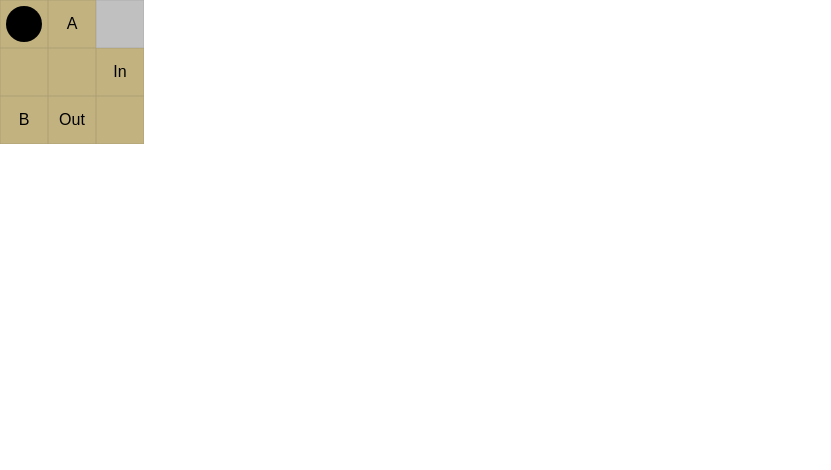
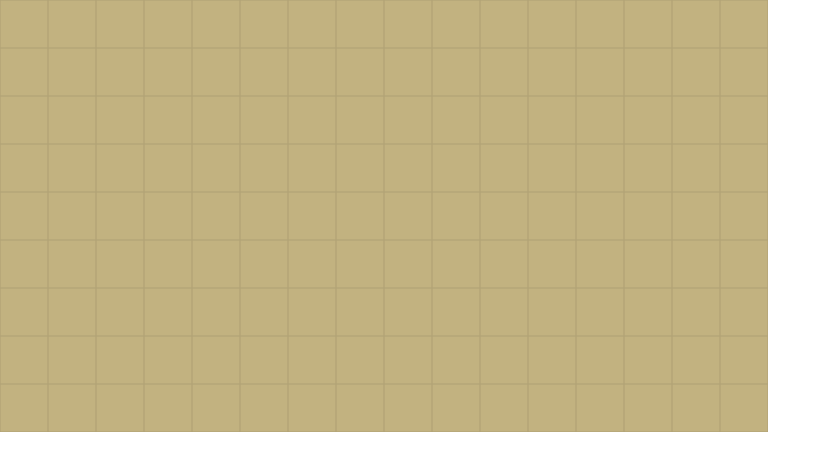
Before and after one commit to borodean/demo-pathfinder, a React (Create React App) app: page / in a window 1280 px wide. Shown: the top 470 px of the page, without its empty margins (0-831 px from the left). Built offline with nearby package versions, Linux system fonts and the light colour scheme.

Commit message:
Wire the Grid component to the store

```diff
--- a/src/components/App/index.tsx
+++ b/src/components/App/index.tsx
@@ -1,9 +1,25 @@
-import React from 'react';
+import React, { FunctionComponent } from 'react';
+import { connect } from 'react-redux';
 
 import Grid from 'components/Grid';
+import { AppState } from 'store';
+import { updateCell } from 'store/grid/actions';
+import { GridState } from 'store/grid/types';
 
-const App = () => {
-  return <Grid />;
+interface Props {
+  grid: GridState;
+  updateCell: typeof updateCell;
+}
+
+const App: FunctionComponent<Props> = ({ grid }) => {
+  return <Grid columns={grid.columns} />;
 };
 
-export default App;
+const mapStateToProps = (state: AppState) => ({
+  grid: state.grid
+});
+
+export default connect(
+  mapStateToProps,
+  { updateCell }
+)(App);
--- a/src/components/Grid/index.tsx
+++ b/src/components/Grid/index.tsx
@@ -1,21 +1,20 @@
+import { flatMap } from 'lodash';
 import React, { FunctionComponent } from 'react';
 
 import { CellType } from 'config/constants';
 
 import { Cell, Grid } from './styles';
 
-const GridComponent: FunctionComponent = () => {
+interface Props {
+  columns: ReadonlyArray<ReadonlyArray<CellType>>;
+}
+
+const GridComponent: FunctionComponent<Props> = ({ columns }) => {
   return (
-    <Grid width={3}>
-      <Cell type={CellType.Boulder} />
-      <Cell type={CellType.StartingLocation} />
-      <Cell type={CellType.Gravel} />
-      <Cell />
-      <Cell />
-      <Cell type={CellType.WormholeEntrance} />
-      <Cell type={CellType.TargetLocation} />
-      <Cell type={CellType.WormholeExit} />
-      <Cell />
+    <Grid width={columns.length}>
+      {flatMap(columns, (types, x) =>
+        types.map((type, y) => <Cell key={`${x}:${y}`} type={type} />)
+      )}
     </Grid>
   );
 };
--- a/src/config/constants.ts
+++ b/src/config/constants.ts
@@ -1,4 +1,6 @@
 export const CellSize = 48;
+export const GridHeight = 9;
+export const GridWidth = 16;
 
 export enum CellType {
   Boulder,
--- a/src/store/grid/reducers.ts
+++ b/src/store/grid/reducers.ts
@@ -1,11 +1,14 @@
+import { fill, times } from 'lodash';
+
+import { CellType, GridHeight, GridWidth } from 'config/constants';
+
 import { GridAction, GridState, UPDATE_CELL } from './types';
 
-export const initialState: GridState = {};
+export const initialState: GridState = {
+  columns: times(GridWidth, () => fill(Array(GridHeight), CellType.Regular))
+};
 
-export const gridReducer = (
-  state = initialState,
-  action: GridAction
-) => {
+export const gridReducer = (state = initialState, action: GridAction) => {
   switch (action.type) {
     case UPDATE_CELL:
       return { ...state };
--- a/src/store/grid/types.ts
+++ b/src/store/grid/types.ts
@@ -1,6 +1,10 @@
 import { Action } from 'redux';
 
-export interface GridState {}
+import { CellType } from 'config/constants';
+
+export interface GridState {
+  columns: ReadonlyArray<ReadonlyArray<CellType>>;
+}
 
 export const UPDATE_CELL = 'UPDATE_CELL';
 
```
